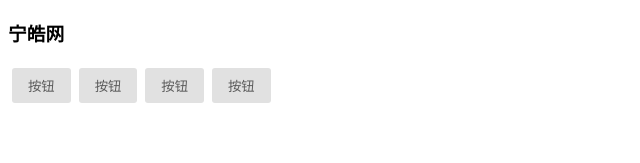
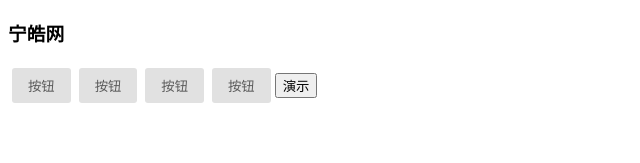
Before and after one commit to ninghao/ninghao-vue, a Vue app: page / in a window 1280 px wide. Shown: the top 163 px of the page, without its empty margins (0-640 px from the left). Built offline with nearby package versions, Linux system fonts and the light colour scheme.

Commit message:
scoped：限定组件样式的应用范围

```diff
--- a/src/app/app.vue
+++ b/src/app/app.vue
@@ -4,10 +4,12 @@
   <AppButton />
   <app-button></app-button>
   <app-button />
+  <AppDemoButton />
 </template>
 
 <script>
 import AppButton from './components/app-button.vue';
+import AppDemoButton from './components/app-demo-button.vue';
 
 export default {
   data() {
@@ -16,7 +18,7 @@ export default {
     };
   },
 
-  components: { AppButton },
+  components: { AppButton, AppDemoButton },
 };
 </script>
 
--- a/src/app/components/app-button.vue
+++ b/src/app/components/app-button.vue
@@ -2,7 +2,7 @@
   <button class="button">按钮</button>
 </template>
 
-<style>
+<style scoped>
 .button {
   outline: none;
   border: none;
--- /dev/null
+++ b/src/app/components/app-demo-button.vue
@@ -0,0 +1,3 @@
+<template>
+  <button class="button">演示</button>
+</template>
```
